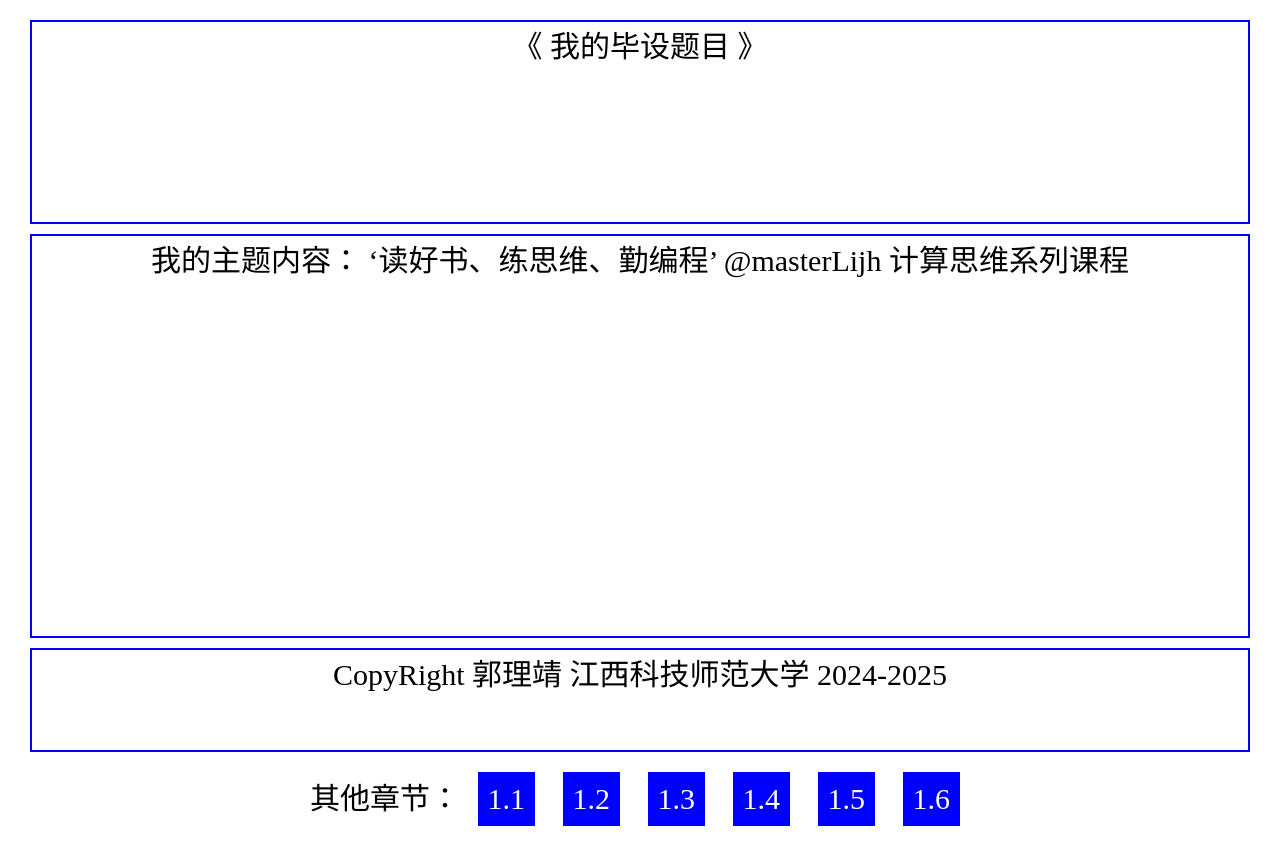
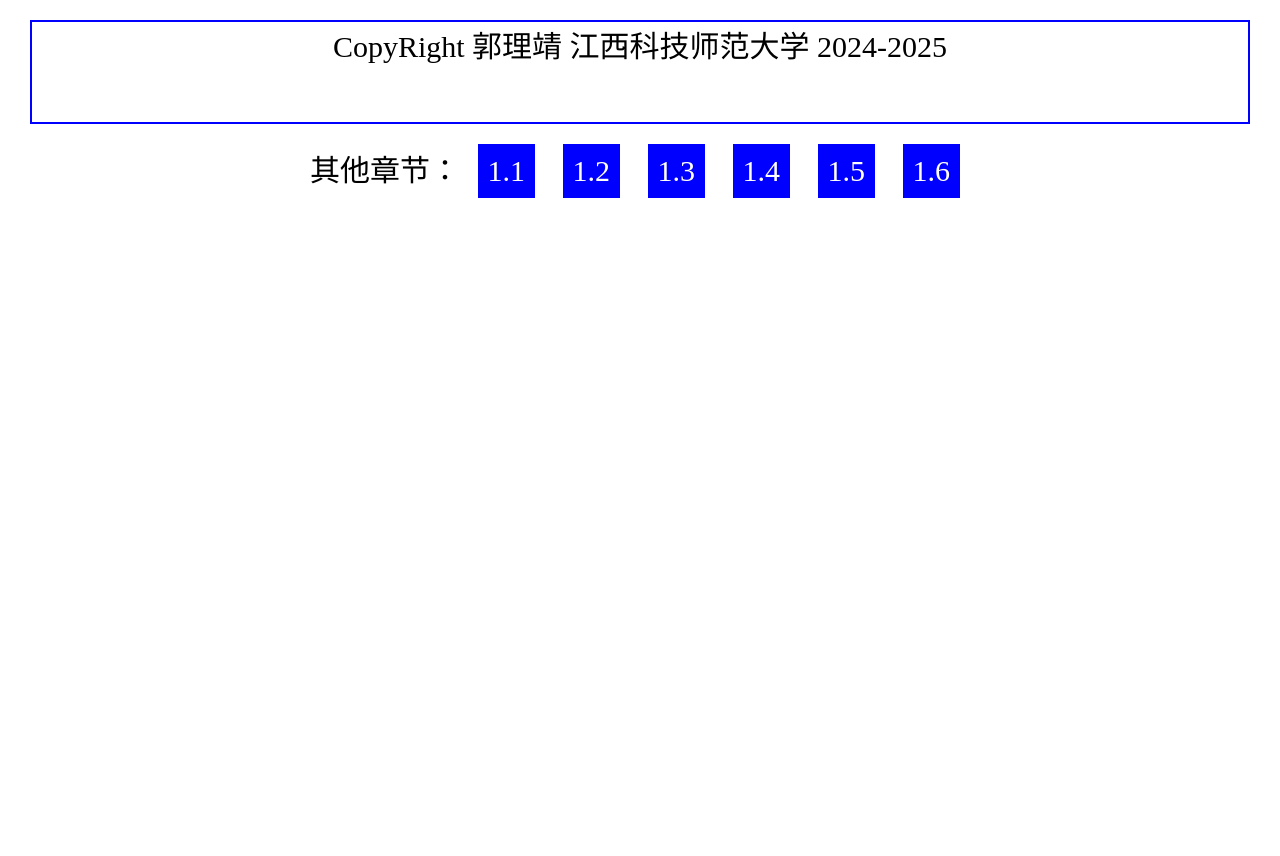
Before and after one commit to Guo-lijing/Guo-lijing.github.io, a plain HTML site: page index.html in a window 1280 px wide. After the commit the page ends 800 px from the top, so only its background shows below. Drawn offline with Linux system fonts and the light colour scheme.

Commit message:
Update index.html

```diff
--- a/index.html
+++ b/index.html
@@ -8,6 +8,7 @@
    增加这句后，可以看到浏览器的DevTools面板的模拟移动设备状态的变化
   -->
   <style>
+	  background-image: url{"薇尔莉特.png"}
    *{
     margin: 10px;
     text-align: center;
@@ -38,12 +39,6 @@
   <title>“三段论”式的内容设计概要</title>
  </head>
  <body>
-  <header>
-     《 我的毕设题目 》
-  </header>
-   <main>
-    	我的主题内容： ‘读好书、练思维、勤编程’ @masterLijh 计算思维系列课程
-   </main>
   <footer>
  	CopyRight 郭理靖  江西科技师范大学 2024-2025
   </footer>
@@ -55,4 +50,5 @@
   <a href="./exp/1-5.html" target="_blank" >1.5</a>
   <a href="./exp/1-6.html" target="_blank" >1.6</a>
  </body>
+
 </html>
```
